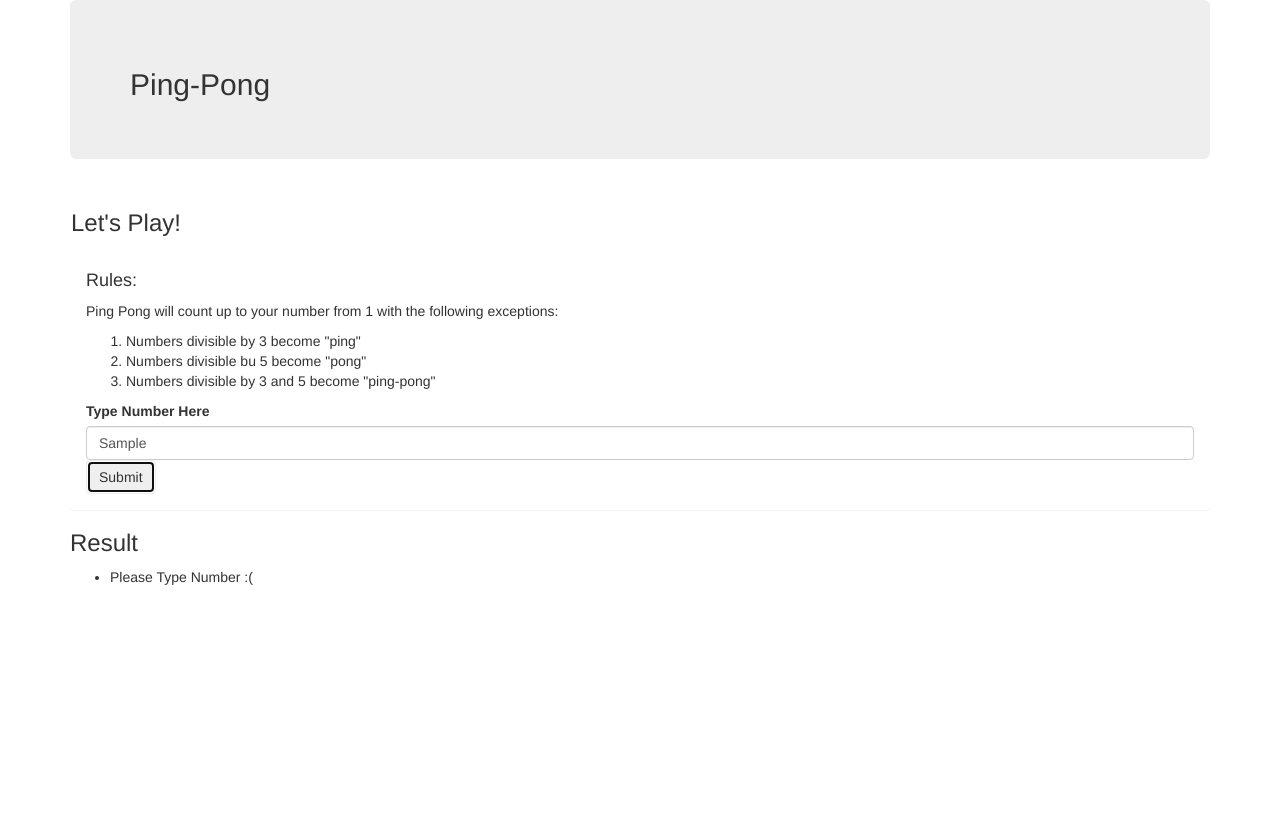
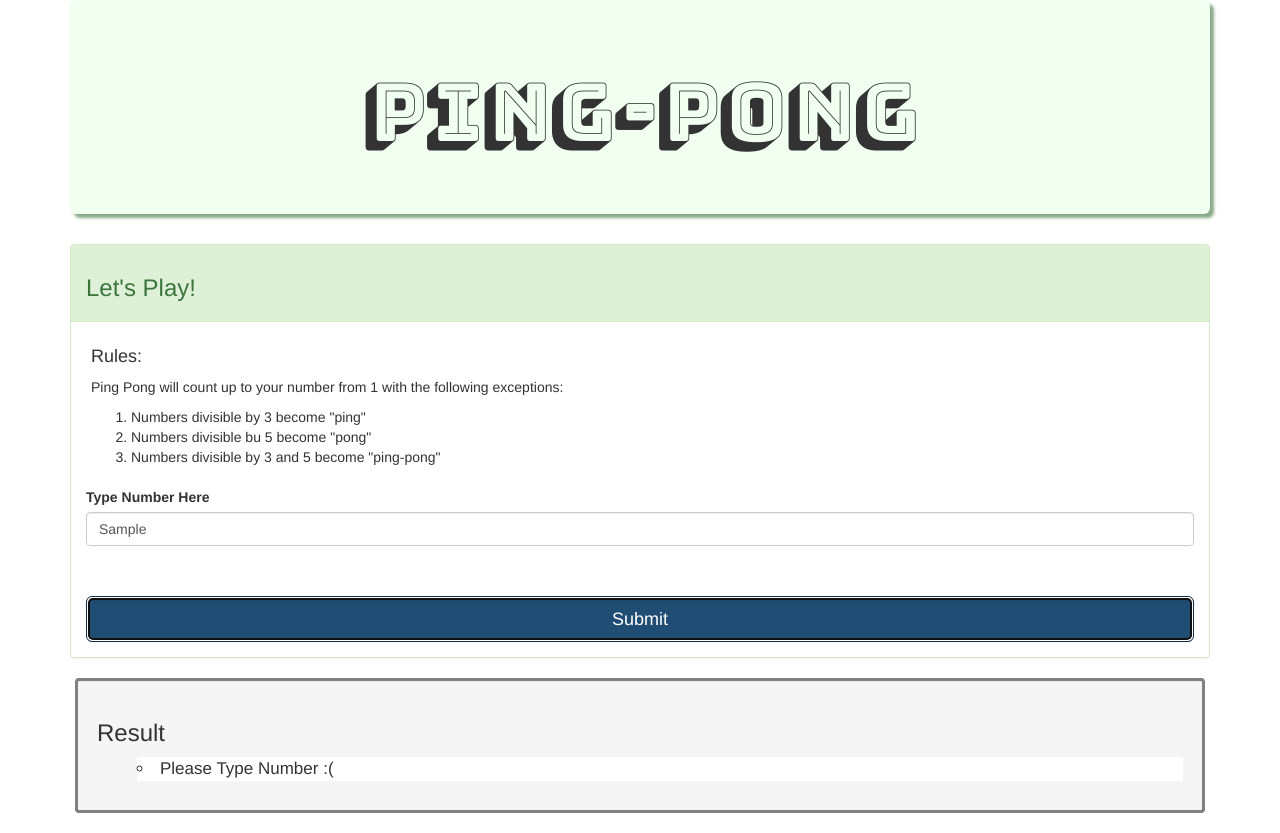
Before and after one commit to KNaka88/ping-pong, a plain HTML site: page index.html in a window 1280 px wide. Both pictures are taken after typing "Sample" into the empty fields and a click on the button "Submit". Before the commit the page ends 800 px from the top, so only its background shows below. Drawn offline with Linux system fonts and the light colour scheme.

Commit message:
add css styling

```diff
--- a/css/styles.css
+++ b/css/styles.css
@@ -1,6 +1,40 @@
+.jumbotron {
+  background-color: honeydew;
+  box-shadow: 4px 4px 3px #88aa88;
+}
+
+.jumbotron h1 {
+  font-size: 8rem;
+  font-family: 'Bungee Shade', cursive;
+  text-align: center;
+}
+
+#user-number-form button {
+  margin-top: 50px;
+}
+
+
+.section {
+  margin: 5px 5px 20px 5px;
+}
+
+
 #show-results {
   display: none;
+  border: 3px solid grey;
 }
+
+#show-results ul li{
+  list-style-position: inside;
+  list-style-type:  circle;
+  font-size: 1.7rem;
+}
+
+
+#show-results ul li:nth-child(odd){
+  background-color: white;
+}
+
 
 #forty-two {
   color: red;
--- a/index.html
+++ b/index.html
@@ -4,6 +4,7 @@
     <meta charset="utf-8">
     <link rel="stylesheet" href="css/bootstrap.css" media="screen" title="no title" charset="utf-8">
     <link rel="stylesheet" href="css/styles.css" media="screen" title="no title" charset="utf-8">
+    <link href="https://fonts.googleapis.com/css?family=Bungee+Shade" rel="stylesheet">
     <script src="js/jquery-3.1.1.js"></script>
     <script src="js/scripts.js"></script>
     <title>Ping-Pong</title>
@@ -15,13 +16,14 @@
     <main>
       <div class="container">
         <div class="jumbotron">
-          <h2>Ping-Pong</h2>
+          <h1>Ping-Pong</h1>
         </div>
-        <div class="panel">
-          <div class="panel-header">
+        <div class="panel panel-success">
+          <div class="panel-heading">
             <h3>Let's Play!</h3>
           </div>
           <div class="panel-body">
+            <div class="section">
               <h4>Rules:</h4>
               <p>Ping Pong will count up to your number from 1 with the following exceptions:</p>
               <ol>
@@ -29,11 +31,12 @@
                 <li>Numbers divisible bu 5 become "pong"</li>
                 <li>Numbers divisible by 3 and 5 become "ping-pong"</li>
               </ol>
+            </div>
 
             <form id="user-number-form">
               <label for="user-number">Type Number Here</label>
               <input id="user-number" type="text" class="form-control">
-              <button type="submit" class="btn">Submit</submit>
+              <button type="submit" class="btn btn-block btn-primary btn-lg active">Submit</submit>
             </form>
           </div> <!--End of Panel Body-->
         </div> <!--End of Panel -->
@@ -41,7 +44,7 @@
 
 
 <!-- Initially Hidden: Results are added by Javascript  -------------->
-        <div id="show-results">
+        <div id="show-results" class="section well">
           <h3>Result</h3>
           <ul>
             <!-- results are added here -->
```
Lines whose indentation alone changed are shown as unchanged.
